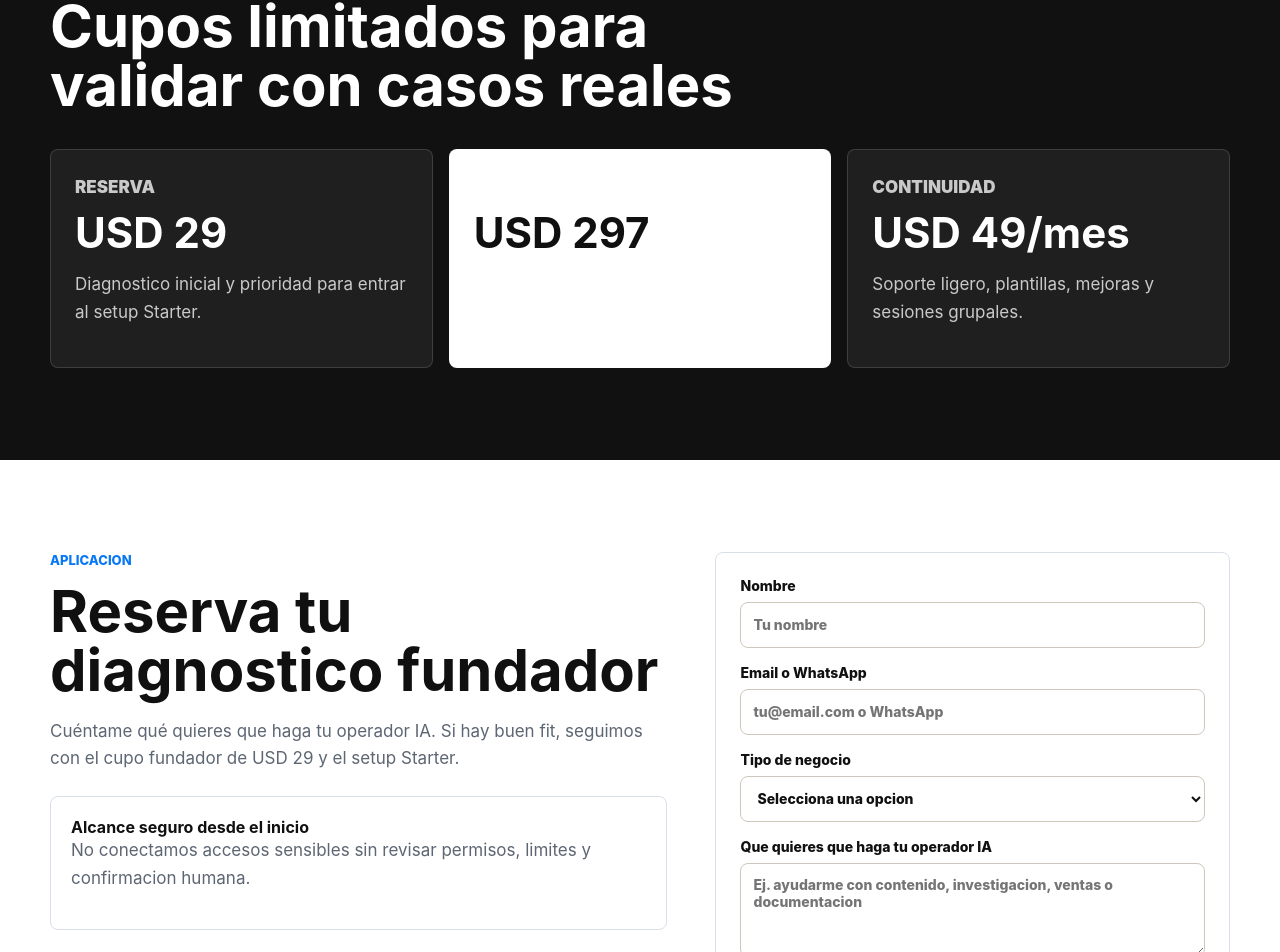
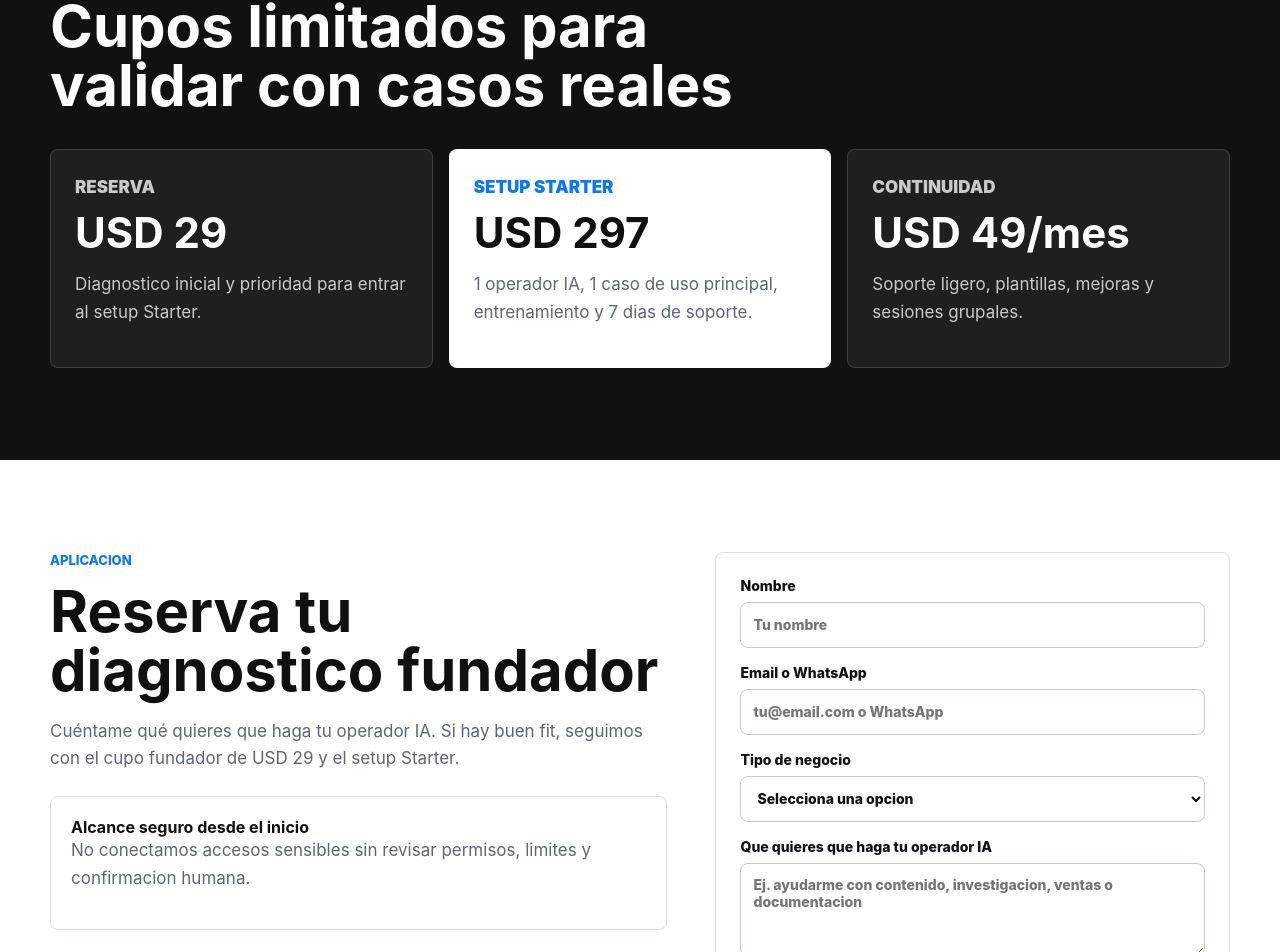
Before and after one commit to waltersandoval/wookcom-waitlist, a Next.js app: page / in a window 1280 px wide. Shown: the part 3965-4917 px from the top of the page. Built offline with nearby package versions, Linux system fonts and the light colour scheme.

Commit message:
fix: texto tarjeta 297 USD visible (especificidad CSS pricing .highlighted)

```diff
--- a/app/styles.css
+++ b/app/styles.css
@@ -430,13 +430,21 @@ h3 {
   margin: 0 0 14px;
 }
 
-.highlighted {
+.pricing .highlighted {
   background: #ffffff;
   color: var(--ink);
 }
 
-.highlighted p {
+.pricing .highlighted h3 {
+  color: var(--ink);
+}
+
+.pricing .highlighted p {
   color: var(--muted);
+}
+
+.pricing .highlighted .plan {
+  color: var(--accent);
 }
 
 .formSection {
```
